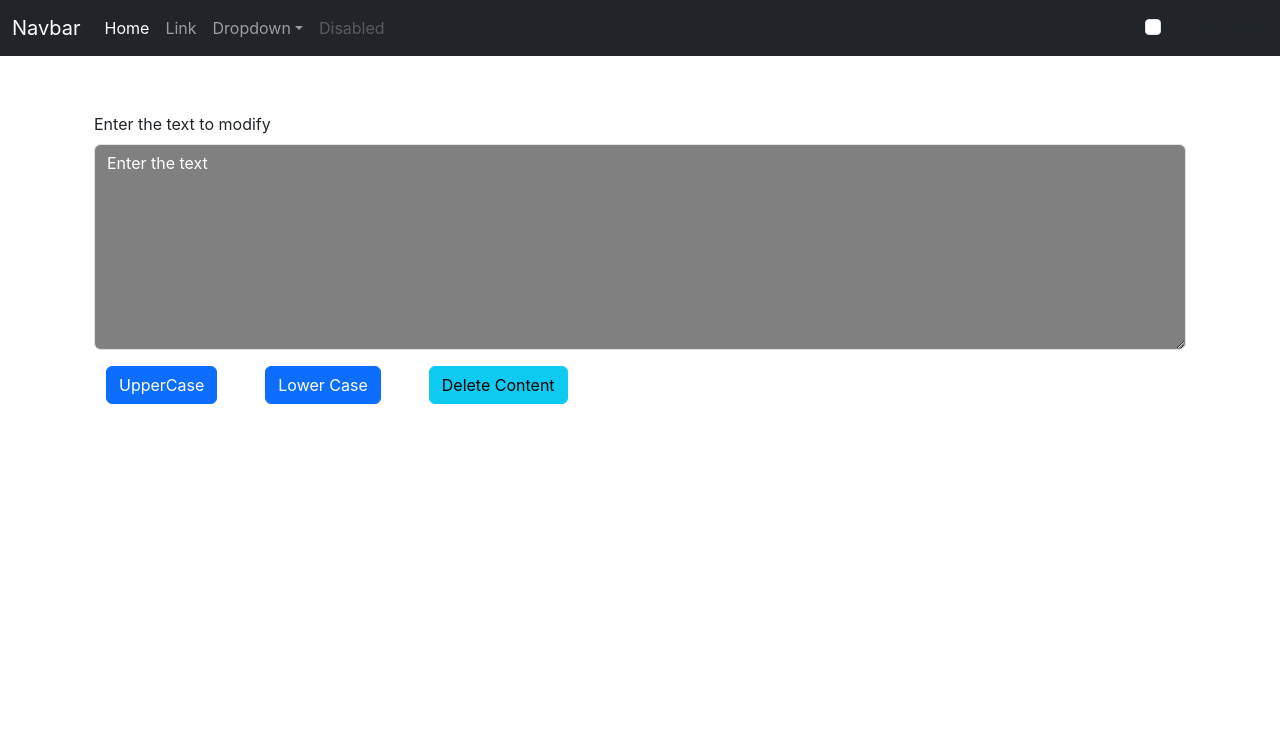
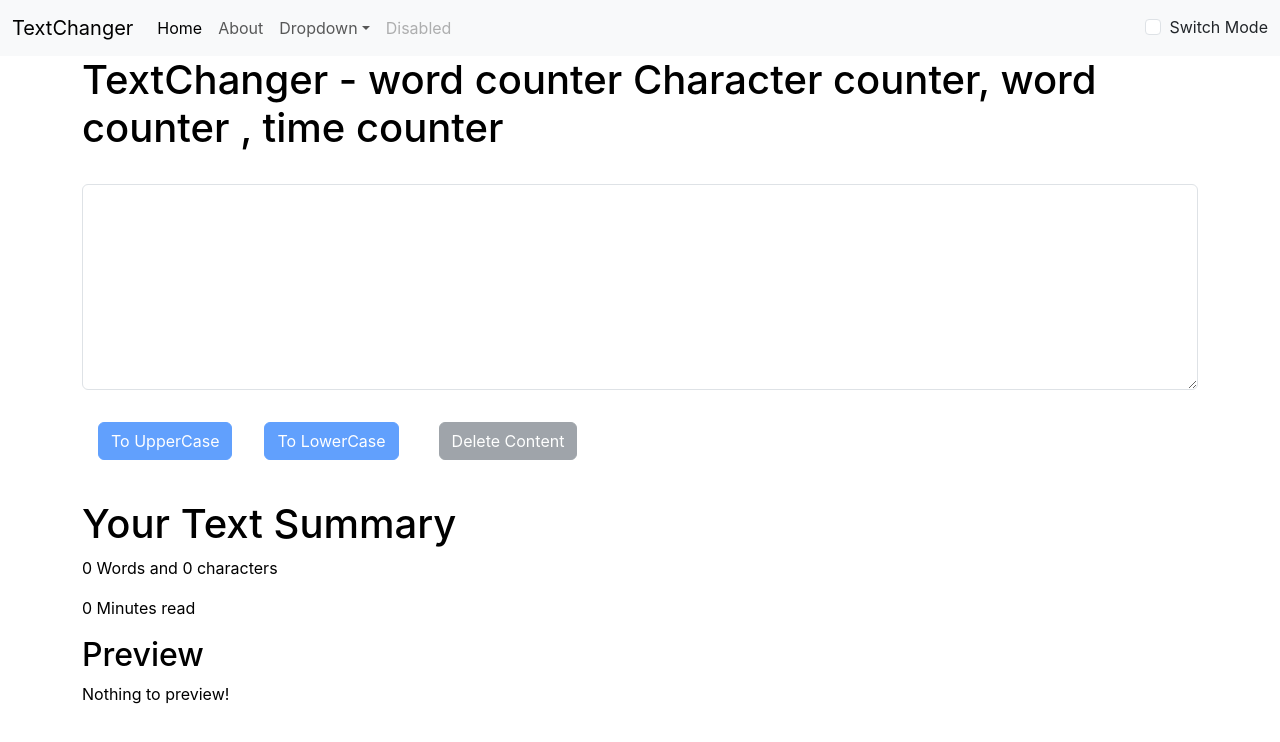
Before and after one commit to subhashdippu/Case-Converter, a React (Create React App) app: page / in a window 1280 px wide. Shown: the top 742 px of the page. Built offline with nearby package versions, Linux system fonts and the light colour scheme.

Commit message:
Add Remote

```diff
--- a/package.json
+++ b/package.json
@@ -8,6 +8,7 @@
     "@testing-library/user-event": "^13.5.0",
     "react": "^18.2.0",
     "react-dom": "^18.2.0",
+    "react-router-dom": "^6.23.0",
     "react-scripts": "5.0.1",
     "web-vitals": "^2.1.4"
   },
--- a/src/App.js
+++ b/src/App.js
@@ -1,42 +1,88 @@
-import Navbar from './Navbar'
-import Form from './Form';
-import About from './About';
-import Alert from './Alert'
-import React, { useState } from 'react';
+// import About from './About';
+import "./App.css";
+import Navbar from "./Navbar";
+import TextForm from "./Form";
+import React, { useState } from "react";
+import Alert from "./Alert";
+import About from "./About";
+import { BrowserRouter, Routes, Route } from "react-router-dom";
+
 function App() {
-
-  const [alert, setAlert] = useState(null)
-  const [mode, setMode] = useState('dark');
+  const [mode, setMode] = useState("light");
+  const [alert, setAlert] = useState(null);
 
   const showAlert = (message, type) => {
     setAlert({
       msg: message,
       type: type,
-    })
+    });
 
-    // After 2 second alert will dispare
     setTimeout(() => {
-      setAlert(null)
-    }, 2000)
-  }
+      setAlert(null);
+    }, 2000);
+  };
+
   const toggleMode = () => {
-    if (mode === 'light') {
+    if (mode === "light") {
       setMode("dark");
-      document.body.style.backgroundColor = '#0d0833';
-      showAlert("Dark mode turn on", "success")
+      document.body.style.backgroundColor = "#0d0833";
+      showAlert("Dark mode turned on", "success");
+    } else {
+      setMode("light");
+      document.body.style.backgroundColor = "white";
+      showAlert("Light mode turned on", "success");
     }
-    else {
-      setMode('light');
-      document.body.style.backgroundColor = 'white';
-      showAlert("Light Mode turn on", "success")
-    }
-  }
+  };
+
+
   return (
     <>
-      <Navbar title='Navbar' mode={mode} toggleMode={toggleMode} />
-      <Alert alert={alert} />
-      <Form heading="Enter the text to modify" mode={mode} showAlert={showAlert} />
-      {/* <About /> */}
+      <BrowserRouter>
+        <Routes>
+          <Route
+            exact
+            path="/"
+            element={
+              <>
+                <Navbar
+                  title="TextChanger"
+                  link="Links"
+                  mode={mode}
+                  toggleMode={toggleMode}
+                />
+                <Alert alert={alert} />
+                <TextForm
+                  showAlert={showAlert}
+                  heading="TextChanger - word counter Character counter, word counter , time counter"
+                  mode={mode}
+                />
+              </>
+            }
+          />
+
+          <Route
+            exact
+            path="/About"
+            element={
+              <>
+                <Navbar
+                  title="TextChanger"
+                  link="Links"
+                  mode={mode}
+                  toggleMode={toggleMode}
+                />
+                <About mode={mode} />
+              </>
+            }
+          />
+        </Routes>
+      </BrowserRouter>
+
+      {/* <Navbar title="Desi Qna" link="Links" mode={mode} toggleMode={toggleMode}/> */}
+      {/* <Alert alert={alert}/>
+    <TextForm showAlert={showAlert} heading= "Enter the text to modify" mode={mode} /> */}
+      {/* <About/> */}
+      {/* <Alert alert={alert} /> */}
     </>
   );
 }
--- a/src/Form.js
+++ b/src/Form.js
@@ -1,49 +1,109 @@
-import React, { useState } from 'react'
+import React, { useState } from "react";
 
-export default function Form(props) {
+export default function TextForm(props) {
     const handleUpClick = () => {
-        console.log("Clicked Up")
-        let newText = text.toUpperCase()
-        setText(newText)
-        props.showAlert("Converted to Upper Case", "success")
-    }
+        console.log("upper case was clicked" + text);
+        let newText = text.toUpperCase();
+        // setText("You clicked on hanndleupclick")
+        setText(newText);
+        props.showAlert("Converted to Upper Case", "success");
+    };
+
     const handleLowClick = () => {
-        console.log("Clicked Up")
-        let newText = text.toLowerCase()
-        setText(newText)
-        props.showAlert("Converted to Lower Case", "warning")
-    }
+        // console.log("upper case was clicked" +text);
+        let newText = text.toLowerCase();
+        // setText("You clicked on hanndleupclick")
+        setText(newText);
+        props.showAlert("Converted to Lower Case", "warning");
+    };
+    const handleOnChange = (event) => {
+        setText(event.target.value);
+        console.log("on change");
+    };
+
+    const [text, setText] = useState("");
+    // setText("New text");
+    // console.log(text);
+
     const handleDelete = () => {
-        setText(" ")
-        props.showAlert("Deleted the content", "danger")
-    }
-    const handleOnChange = (event) => {
-        console.log("OnChange")
-        setText(event.target.value)
-    }
-    const [text, setText] = useState("Enter the text")
+        setText("");
+        props.showAlert("Deleted the content", "danger");
+    };
+
     return (
         <>
-            <div className='container'>
-                <div className='container' style={{ color: props.mode === 'dark' ? 'white' : 'black' }}>
-                    <h1>{props.heading}</h1>
+            <div
+                className="container"
+                style={{ color: props.mode === "dark" ? "white" : "black" }}
+            >
+                <h1 className="mb-2">{props.heading} </h1>
+
+                <div className="mb-3">
+                    <label htmlFor="exampleFormControlTextarea1" className="form-label">
+                        {/* {props.heading} */}
+                    </label>
+                    <textarea
+                        className="form-control"
+                        id="exampleFormControlTextarea1"
+                        rows="8"
+                        value={text}
+                        onChange={handleOnChange}
+                        style={{
+                            backgroundColor: props.mode === "dark" ? "grey" : "white",
+                            color: props.mode === "dark" ? "white" : "black",
+                        }}
+                    ></textarea>
                 </div>
 
-                <div className="container mb-3 ">
-                    <label for="exampleFormControlTextarea1" className="form-label">{props.heading}</label>
-                    <textarea className="form-control" id="exampleFormControlTextarea1" rows="8" value={text} onChange={handleOnChange} style={{ backgroundColor: props.mode === 'dark' ? 'grey' : 'white', color: props.mode === 'dark' ? 'white' : 'black' }}></textarea>
-                </div>
-                <button className='btn btn-primary mx-4' onClick={handleUpClick}>UpperCase</button>
-                <button className='btn btn-primary mx-4' onClick={handleLowClick}>Lower Case</button>
-                <button type="button" class="btn btn-info mx-4" onClick={handleDelete}>Delete Content</button>
-                <div className='container my-4' style={{ color: props.mode === "dark" ? "white" : "black" }} >
-                    <h1>Your Text Summary</h1>
-                    <p>{text.split(' ').length} word and {text.length} Characters</p>
-                    <p>{0.008 * text.split(" ").length} Minutes to read.</p>
-                    <h2>Preview</h2>
-                    <p>{text.length > 2 ? text : "Enter the text"}</p>
-                </div>
+                <button
+                    disabled={text.length === 0}
+                    className="btn btn-primary mx-3 my-3"
+                    onClick={handleUpClick}
+                >
+                    To UpperCase
+                </button>
+                <button
+                    disabled={text.length === 0}
+                    className="btn btn-primary mx-3 my-3"
+                    onClick={handleLowClick}
+                >
+                    To LowerCase
+                </button>
+
+                <button
+                    disabled={text.length === 0}
+                    type="button"
+                    className="btn btn-secondary mx-4"
+                    onClick={handleDelete}
+                >
+                    Delete Content
+                </button>
+            </div>
+
+            <div
+                className="container my-4"
+                style={{ color: props.mode === "dark" ? "white" : "black" }}
+            >
+                <h1>Your Text Summary</h1>
+                <p>
+                    {
+                        text.split(" ").filter((element) => {
+                            return element.length !== 0;
+                        }).length
+                    }{" "}
+                    Words and {text.length} characters
+                </p>
+                <p>
+                    {0.008 *
+                        text.split(" ").filter((element) => {
+                            return element.length !== 0;
+                        }).length}{" "}
+                    Minutes read
+                </p>
+
+                <h2>Preview</h2>
+                <p>{text.length > 0 ? text : "Nothing to preview!"}</p>
             </div>
         </>
-    )
+    );
 }
--- a/src/Navbar.js
+++ b/src/Navbar.js
@@ -1,10 +1,11 @@
-import React from 'react'
-import PropTypes from 'prop-types'
+import PropTypes from 'prop-types';
+import { Link } from 'react-router-dom';
+
+// import React from 'react'
 
 export default function Navbar(props) {
     return (
         <div>
-            <div classNameName="App">
             <nav className={`navbar navbar-expand-lg navbar-${props.mode} bg-${props.mode}`}>
                 <div className="container-fluid">
                     <a className="navbar-brand" href="#">{props.title}</a>
@@ -17,14 +18,14 @@ export default function Navbar(props) {
                                 <a className="nav-link active" aria-current="page" href="#">Home</a>
                             </li>
                             <li className="nav-item">
-                                    <a className="nav-link" href="#">Link</a>
+                                <Link className="nav-link" to='/About'>About</Link>
                             </li>
                             <li className="nav-item dropdown">
                                 <a className="nav-link dropdown-toggle" href="#" role="button" data-bs-toggle="dropdown" aria-expanded="false">
                                     Dropdown
                                 </a>
                                 <ul className="dropdown-menu">
-                                        <li><a className="dropdown-item" href="#">Action</a></li>
+                                    <li><a className="dropdown-item" href="/">DropDown1</a></li>
                                     <li><a className="dropdown-item" href="#">Another action</a></li>
                                     <li><hr className="dropdown-divider" /></li>
                                     <li><a className="dropdown-item" href="#">Something else here</a></li>
@@ -34,21 +35,24 @@ export default function Navbar(props) {
                                 <a className="nav-link disabled" aria-disabled="true">Disabled</a>
                             </li>
                         </ul>
-                            <div className={`form-check form-switch-${props.mode === 'light' ? 'dark' : 'light'}`}>
-                                <input className="form-check-input" type="checkbox" id="flexSwitchCheckDefault" onClick={props.toggleMode} />
-                                <label className="form-check-label" htmlfor="flexSwitchCheckDefault">Switch Mode</label>
+                        <div className={`form-check form-switch- ${props.mode === 'light' ? 'dark' : 'light'}`}>
+                            <input className="form-check-input" type="checkbox" role="switch" id="flexSwitchCheckDefault" onClick={props.toggleMode} />
+                            <label className="form-check-label" htmlFor="flexSwitchCheckDefault">Switch Mode</label>
                         </div>
                     </div>
                 </div>
             </nav>
-            </div>
+
         </div>
     )
 }
 
+
 Navbar.propTypes = {
     title: PropTypes.string.isRequired,
+    link: PropTypes.string
 }
+
 Navbar.defaultProps = {
-    title: "Subhash"
+    title: "Set title name"
 }
```
Also changed, not shown: 1 other file (tests, documents, lock files or other folders). Lines whose indentation alone changed are shown as unchanged.
